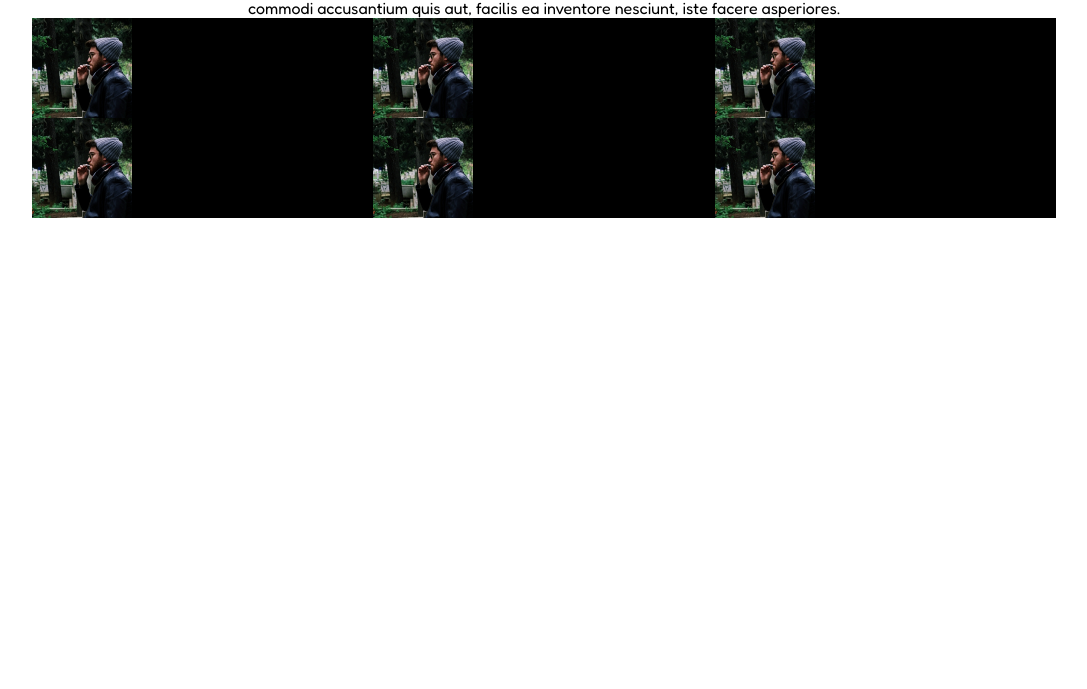
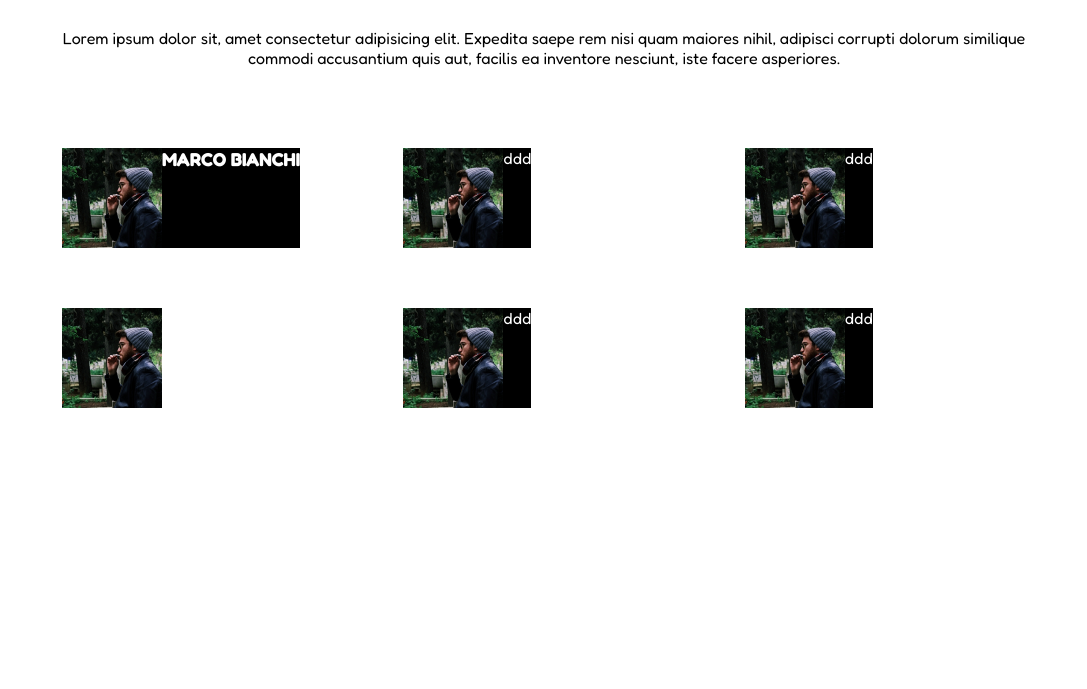
Before and after one commit to RicTieri/html-css-float-cards-2, a plain HTML site: page index.html in a window 1280 px wide. Shown: the part 111-800 px from the top of the page, without its empty margins (96-1183 px from the left). Drawn offline with Linux system fonts and the light colour scheme.

Commit message:
working on cards

```diff
--- a/index.html
+++ b/index.html
@@ -16,25 +16,46 @@
     <h1> Meet Our Team</h1>
     <p>Lorem ipsum dolor sit, amet consectetur adipisicing elit. Expedita saepe rem nisi quam maiores nihil, adipisci corrupti dolorum similique commodi accusantium quis aut, facilis ea inventore nesciunt, iste facere asperiores.</p>
     <section class="container-card clearfix">
+      <div class="card clearfix float-left">
+        <div class="float-card float-left clearfix">
+          <img class="float-left" src="./img/male1.png" alt="male team member">
+          <div class="detail float-left">
+            <h3>MARCO BIANCHI</h3>
+
+          </div>
+        </div>
+      </div>
+      <div class="card clearfix float-left">
         <div class="float-card float-left clearfix">
           <img class="float-left" src="./img/male1.png" alt="male team member">
           ddd
         </div>
+      </div>
+      <div class="card clearfix float-left">
+        <div class="float-card float-left clearfix">
+          <img class="float-left" src="./img/male1.png" alt="male team member">
+          ddd
+        </div>
+      </div>
+      <div class="card clearfix float-left">
         <div class="float-card float-left clearfix">
           <img class="float-left" src="./img/male1.png" alt="male team member">
         </div>
+        <div class="detail"></div>
+      </div>
+      <div class="card clearfix float-left">
         <div class="float-card float-left clearfix">
           <img class="float-left" src="./img/male1.png" alt="male team member">
+          ddd
         </div>
+      </div>
+      <div class="card clearfix float-left">
         <div class="float-card float-left clearfix">
           <img class="float-left" src="./img/male1.png" alt="male team member">
+          ddd
         </div>
-      <div class="float-card float-left clearfix">
-        <img class="float-left" src="./img/male1.png" alt="male team member">
       </div>
-      <div class="float-card float-left clearfix">
-        <img class="float-left" src="./img/male1.png" alt="male team member">
-      </div>
+
     </section>
   </main>
 </body>
--- a/style/style.css
+++ b/style/style.css
@@ -27,11 +27,21 @@ main{
 h1{
   color: #ba2c5e;
   margin-bottom: 50px;
+  margin-top: 50px;
+}
+
+p{
+  margin-bottom: 50px;
+}
+
+.card{
+  width: calc(100% / 3);
+  padding: 30px;
 }
 
 .float-card{
+  color: white;
   background-color: black;
-  width: calc(100% / 3);
 }
 
 .float-card img{
```
Lines whose indentation alone changed are shown as unchanged.
